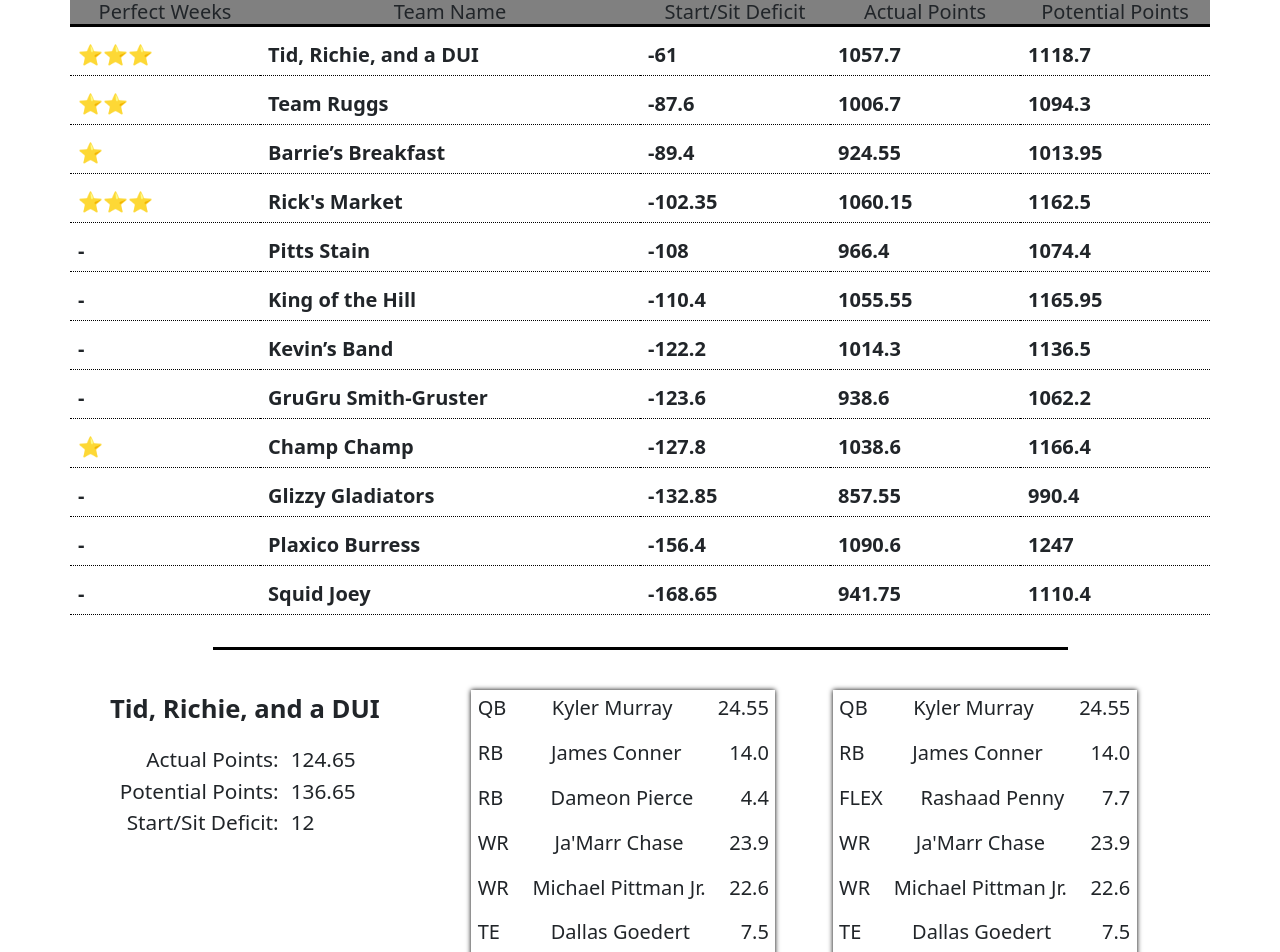
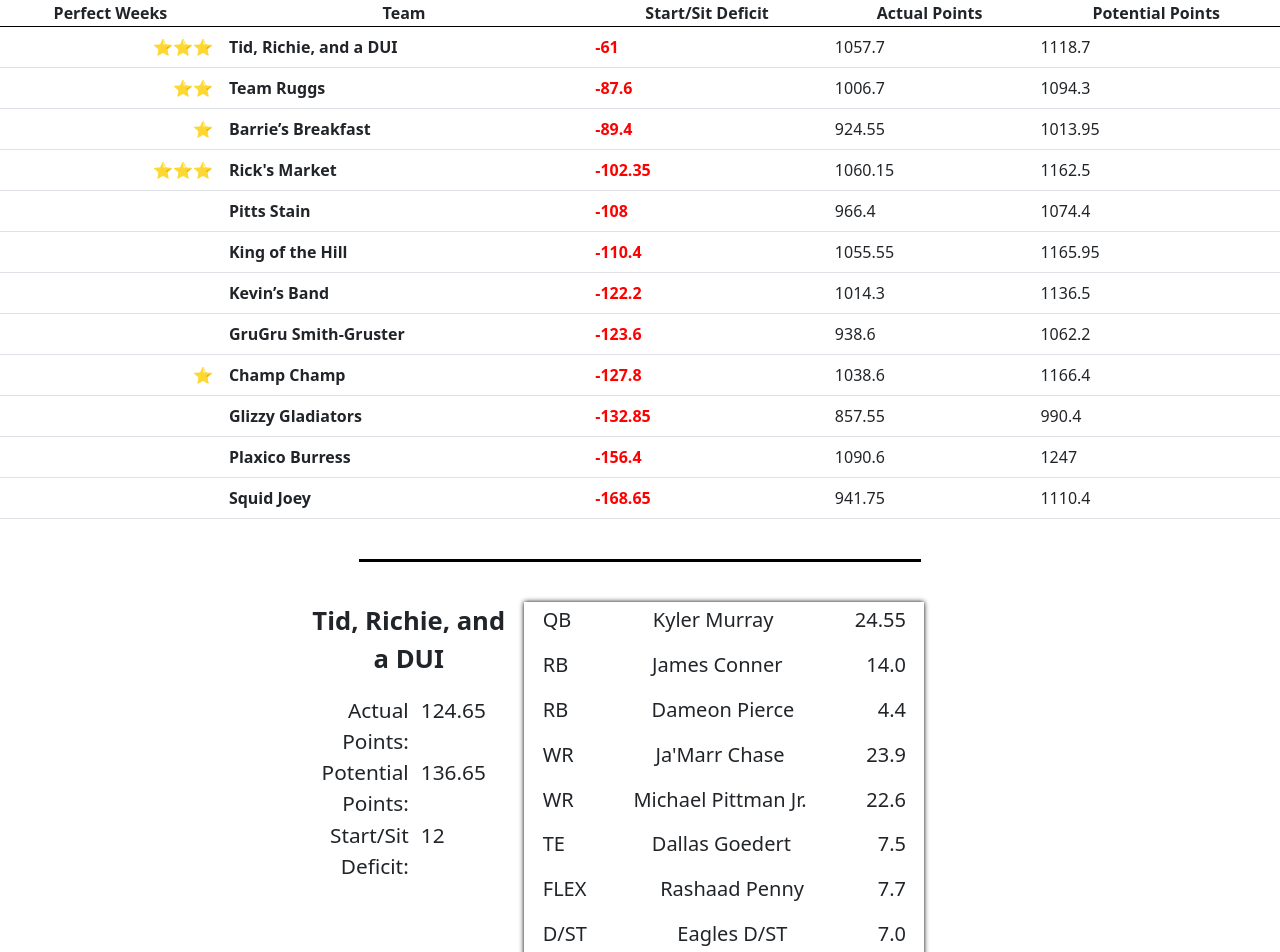
Before and after one commit to BrettMiller47/optimal-lineup-tracker, a React (Create React App) app in the folder client/: page / in a window 1280 px wide. Shown: the top 952 px of the page. Built offline with nearby package versions, Linux system fonts and the light colour scheme.

Commit message:
Table now used for SeasonSummary. perfectWeeks refractored to string of star emojis

```diff
--- a/client/src/App.js
+++ b/client/src/App.js
@@ -1,5 +1,6 @@
 import './App.css';
 import Home from './pages/Home';
+import { Container } from 'react-bootstrap';
 
 function App() {
 
--- a/client/src/components/SeasonSummary.js
+++ b/client/src/components/SeasonSummary.js
@@ -1,5 +1,5 @@
 import React from 'react';
-import {Container, Row, Col} from 'react-bootstrap'
+import Table from 'react-bootstrap/Table';
 
 export default function SeasonSummary() {
 
@@ -10,179 +10,126 @@ export default function SeasonSummary() {
       totalActual: 1057.7,
       totalOptimal: 1118.7,
       totalDeficit: -61,
-      perfectWeeks: [1, 2, 3]
+      perfectWeeks: '\u2B50\u2B50\u2B50'
     },
     {
       name: "Team Ruggs",
       totalActual: 1006.7,
       totalOptimal: 1094.3,
       totalDeficit: -87.6,
-      perfectWeeks: [1, 2]
+      perfectWeeks: '\u2B50\u2B50'
     },
     {
       name: "Barrie’s Breakfast",
       totalActual: 924.55,
       totalOptimal: 1013.95,
       totalDeficit: -89.4,
-      perfectWeeks: [1]
+      perfectWeeks: '\u2B50'
     },
     {
       name: "Rick's Market",
       totalActual: 1060.15,
       totalOptimal: 1162.5,
       totalDeficit: -102.35,
-      perfectWeeks: [1, 2, 3]
+      perfectWeeks: '\u2B50\u2B50\u2B50'
     },
     {
       name: "Pitts Stain",
       totalActual: 966.4,
       totalOptimal: 1074.4,
       totalDeficit: -108,
-      perfectWeeks: []
+      perfectWeeks: ' '
     },
     {
       name: "King of the Hill",
       totalActual: 1055.55,
       totalOptimal: 1165.95,
       totalDeficit: -110.4,
-      perfectWeeks: []
+      perfectWeeks: ' '
     },
     {
       name: "Kevin’s Band",
       totalActual: 1014.3,
       totalOptimal: 1136.5,
       totalDeficit: -122.2,
-      perfectWeeks: []
+      perfectWeeks: ' '
     },
     {
       name: "GruGru Smith-Gruster",
       totalActual: 938.6,
       totalOptimal: 1062.2,
       totalDeficit: -123.6,
-      perfectWeeks: []
+      perfectWeeks: ' '
     },
     {
       name: "Champ Champ",
       totalActual: 1038.6,
       totalOptimal: 1166.4,
       totalDeficit: -127.8,
-      perfectWeeks: [1]
+      perfectWeeks: '\u2B50'
     },
     {
       name: "Glizzy Gladiators",
       totalActual: 857.55,
       totalOptimal: 990.4,
       totalDeficit: -132.85,
-      perfectWeeks: []
+      perfectWeeks: ' '
     },
     {
       name: "Plaxico Burress",
       totalActual: 1090.6,
       totalOptimal: 1247,
       totalDeficit: -156.4,
-      perfectWeeks: []
+      perfectWeeks: ' '
     },
     {
       name: "Squid Joey",
       totalActual: 941.75,
       totalOptimal: 1110.4,
       totalDeficit: -168.65,
-      perfectWeeks: []
+      perfectWeeks: ' '
     },
   ];
 
-  const perfectWeeks = summaryData.map((summary, i) => {
-
-    let star = '⭐';
-    let starCount = summary.perfectWeeks.length;
-    let stars = '-';
-    if (starCount !== 0) {
-      stars = star.repeat(starCount);
-    }
-
-    return stars;
-  });
-
-
   const styles = {
-    container: {
-      background: 'white'
-    },
-    col: {
-      padding: 0
-    },
     header: {
-      background: 'gray',
-      borderBottom: '3px solid black',
-      textAlign: 'center',
+      borderBottom: '1px solid black',
+      textAlign: 'center'
     },
     stars: {
-      textAlign: 'right',
+      textAlign: 'right'
     },
-    details: {
-      fontWeight: 'bold',
-      fontSize: '1.25rem',
-      padding: '.5rem',
-      borderBottom: '1px dotted black'
+    team: {
+      fontWeight: 'bold'
     },
     deficit: {
-      color: 'red'
+      color: 'red',
+      fontWeight: 'bold'
     }
   }
 
   return (
-    <Container style={styles.container}>
-      <Row>
-
-        {/* Perfect Weeks */}
-        <Col xs={2} style={styles.col}>
-          <h5 style={styles.header}>Perfect Weeks</h5>
-          {perfectWeeks.map((stars, i) =>
-            <h5 key={i} style={styles.stars && styles.details}>{stars}</h5>
+    <>
+      <Table hover>
+        <thead style={styles.header}>
+          <th>Perfect Weeks</th>
+          <th>Team</th>
+          <th>Start/Sit Deficit</th>
+          <th>Actual Points</th>
+          <th>Potential Points</th>
+        </thead>
+        <tbody>
+          {summaryData.map((team, i) =>
+          <tr>
+            <td style={styles.stars} key={i}>{team.perfectWeeks}</td>
+            <td style={styles.team} key={i}>{team.name}</td>
+            <td style={styles.deficit} key={i}>{team.totalDeficit}</td>
+            <td key={i}>{team.totalActual}</td>
+            <td key={i}>{team.totalOptimal}</td>
+          </tr>
           )}
-        </Col>
-
-        {/* Team Name */}
-        <Col xs={4} style={styles.col}>
-          <h5 style={styles.header}>Team Name</h5>
-        {summaryData.map((team, i) =>
-          <h5 style={styles.details} key={i}>
-            {team.name}
-          </h5>
-        )}
-        </Col>
-
-        {/* Total Start/Sit Deficit */}
-        <Col xs={2} style={styles.col}>
-          <h5 style={styles.header}>Start/Sit Deficit</h5>
-        {summaryData.map((team, i) =>
-          <h5 style={styles.deficit && styles.details} key={i}>
-            {team.totalDeficit}
-          </h5>
-        )}
-        </Col>
-
-        {/* Total Actual */}
-        <Col xs={2} style={styles.col}>
-          <h5 style={styles.header}>Actual Points</h5>
-        {summaryData.map((team, i) =>
-          <h5 style={styles.details} key={i}>
-            {team.totalActual}
-          </h5>
-        )}
-        </Col>
-
-        {/* Total Optimal */}
-        <Col xs={2} style={styles.col}>
-          <h5 style={styles.header}>Potential Points</h5>
-        {summaryData.map((team, i) =>
-          <h5 style={styles.details} key={i}>
-            {team.totalOptimal}
-          </h5>
-        )}
-        </Col>
-
-      </Row>
-    </Container>
+        </tbody>
+      </Table>
+    </>
   );
 }
--- a/client/src/components/WeeklySummary/Card.js
+++ b/client/src/components/WeeklySummary/Card.js
@@ -5,7 +5,7 @@ export default function Card(props) {
 
   const styles = {
     card: {
-      width: '19rem',
+      width: '25rem',
       boxShadow: '0px 0px 5px black',
     },
     row: {
--- a/client/src/components/WeeklySummary/index.js
+++ b/client/src/components/WeeklySummary/index.js
@@ -394,9 +394,20 @@ export default function WeeklySummary() {
   ]
 
   const styles = {
-    row: {
+    stack: {
+      display: 'flex',
+      flexWrap: 'wrap',
+      justifySelf: 'center'
+    },
+    summaryRow: {
       margin: '1rem',
       alignItems: 'flex-start',
+      display: 'flex',
+      flexWrap: 'wrap'
+    },
+    cardsRow: {
+      display: 'flex',
+      flexDirection: 'column'
     },
     divider: {
       borderBottom: '3px solid black',
@@ -409,15 +420,15 @@ export default function WeeklySummary() {
   }
 
   return (
-    <Container>
+    <>
       {/* Create a row for each team */}
       {teamsThisWeek.map((team, i)=>
-        <Stack key={i}>
-          <Row className='d-flex justify-content-center'>
+        <Stack key={i} style={styles.stack}>
+          <Row className='d-flex justify-content-center '>
             <Col xs={9} style={styles.divider}>
             </Col>
           </Row>
-          <Row style={styles.row}>
+          <Row style={styles.summaryRow}>
             <Col xs={4}>
               <TeamSummary
                 name={team.name}
@@ -426,15 +437,15 @@ export default function WeeklySummary() {
                 deficit={team.deficit}
               />
             </Col>
-            <Col xs={4} style={styles.col}>
-              <Card lineup={team.actualLineup} />
-            </Col>
-            <Col xs={4}>
-              <Card lineup={team.optimalLineup} />
+            <Col xs={8} style={styles.col}>
+              <Row style={styles.cardsRow}>
+                <Card lineup={team.actualLineup} />
+                <Card lineup={team.actualLineup} />
+              </Row>
             </Col>
           </Row>
         </Stack>
       )}
-    </Container>
+    </>
   );
 }
--- a/client/src/pages/Home.js
+++ b/client/src/pages/Home.js
@@ -1,5 +1,5 @@
 import React from 'react';
-import SeasonSummary from '../components/SeasonSummary'
+import SeasonSummary from '../components/SeasonSummary';
 import WeeklySummary from '../components/WeeklySummary/index';
 
 export default function Home() {
```
